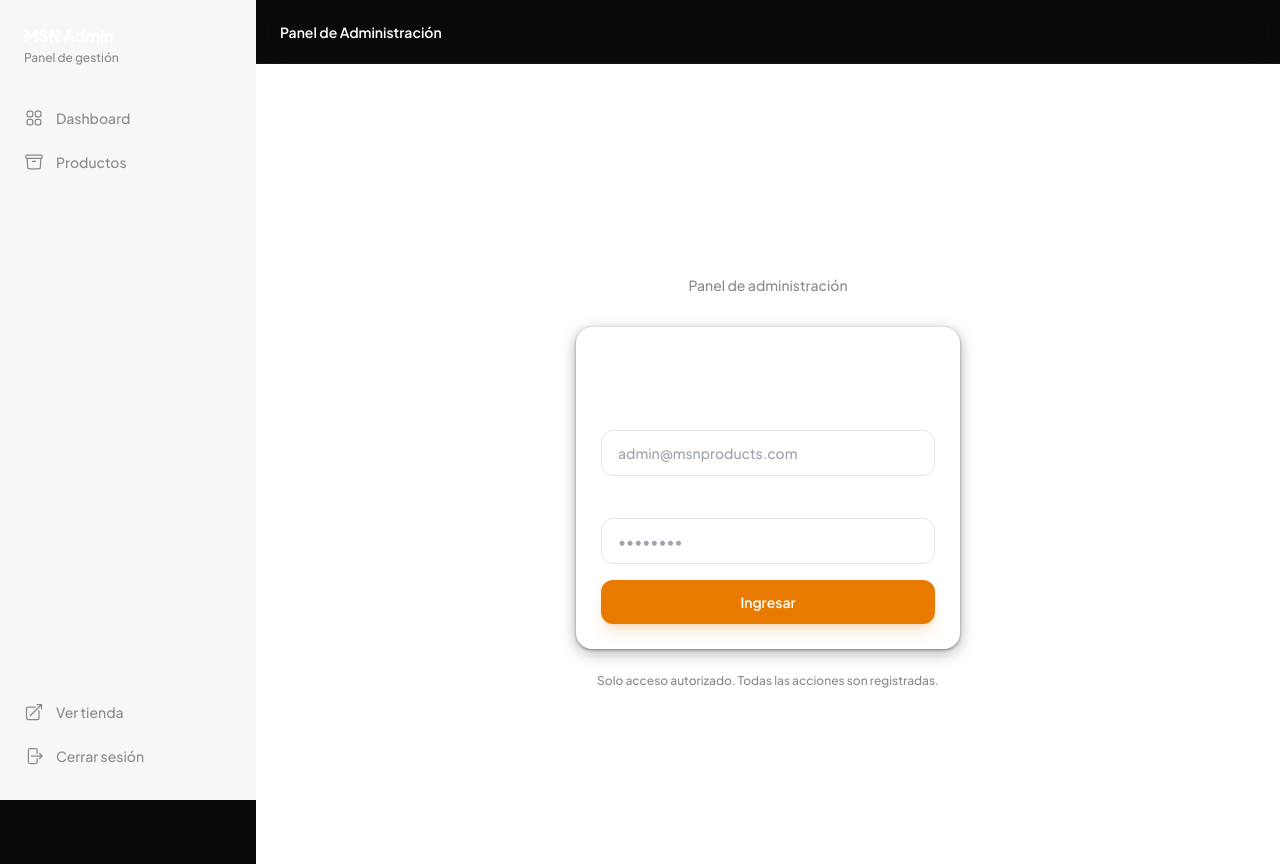
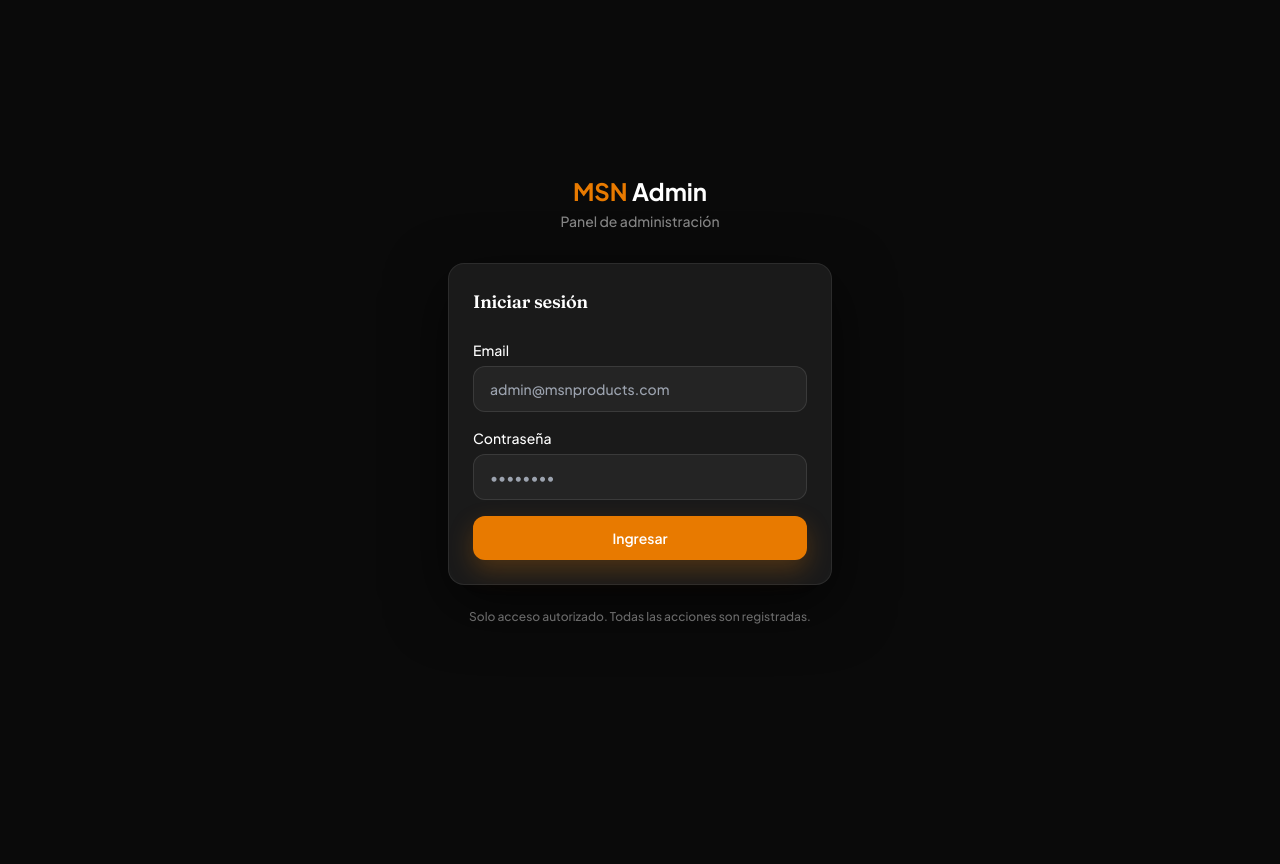
Before and after one commit to salvaFar444/msn-products, a Next.js app: page /admin/login in a window 1280 px wide. After the commit the page ends 800 px from the top, so only its background shows below. Built offline with nearby package versions, Linux system fonts and the light colour scheme; no server answers.

Commit message:
"Fix: detalles de letras y admin dashboard"

```diff
--- a/app/admin/login/page.tsx
+++ b/app/admin/login/page.tsx
@@ -33,29 +33,58 @@ export default function AdminLoginPage() {
   }
 
   return (
-    <div className="flex min-h-screen items-center justify-center bg-background px-4">
+    // Full-screen overlay — covers sidebar/navbar rendered by /admin/layout.tsx
+    <div
+      className="fixed inset-0 z-50 flex items-center justify-center px-4"
+      style={{ backgroundColor: '#0A0A0A' }}
+    >
       <div className="w-full max-w-sm">
         {/* Logo */}
         <div className="mb-8 text-center">
           <p className="text-2xl font-bold">
-            <span className="text-gradient-accent">MSN</span>
-            <span className="text-white"> Admin</span>
+            <span style={{ color: '#E87A00' }}>MSN</span>
+            <span style={{ color: '#FFFFFF' }}> Admin</span>
           </p>
-          <p className="mt-1 text-sm text-muted">Panel de administración</p>
+          <p className="mt-1 text-sm" style={{ color: 'rgba(255,255,255,0.5)' }}>
+            Panel de administración
+          </p>
         </div>
 
-        <div className="card p-6">
-          <h1 className="mb-6 text-lg font-semibold text-white">Iniciar sesión</h1>
+        <div
+          className="rounded-2xl p-6"
+          style={{
+            backgroundColor: '#1A1A1A',
+            border: '1px solid rgba(255,255,255,0.08)',
+            boxShadow: '0 20px 60px rgba(0,0,0,0.6)',
+          }}
+        >
+          <h1
+            className="mb-6 text-lg font-semibold"
+            style={{ color: '#FFFFFF' }}
+          >
+            Iniciar sesión
+          </h1>
 
           {error && (
-            <div className="mb-4 rounded-xl border border-danger/30 bg-danger/10 px-4 py-3 text-sm text-danger">
+            <div
+              className="mb-4 rounded-xl px-4 py-3 text-sm"
+              style={{
+                backgroundColor: 'rgba(220,38,38,0.1)',
+                border: '1px solid rgba(220,38,38,0.3)',
+                color: '#FCA5A5',
+              }}
+            >
               {error}
             </div>
           )}
 
           <form onSubmit={handleSubmit} className="space-y-4">
             <div>
-              <label htmlFor="email" className="mb-1.5 block text-sm font-medium text-white">
+              <label
+                htmlFor="email"
+                className="mb-1.5 block text-sm font-medium"
+                style={{ color: '#FFFFFF' }}
+              >
                 Email
               </label>
               <input
@@ -66,12 +95,28 @@ export default function AdminLoginPage() {
                 value={email}
                 onChange={(e) => setEmail(e.target.value)}
                 placeholder="admin@msnproducts.com"
-                className="w-full rounded-xl border border-border bg-surface-raised px-4 py-3 text-sm text-white placeholder:text-muted-low outline-none transition-colors focus:border-accent"
+                className="w-full rounded-xl px-4 py-3 text-sm outline-none transition-colors"
+                style={{
+                  backgroundColor: '#242424',
+                  border: '1px solid rgba(255,255,255,0.1)',
+                  color: '#FFFFFF',
+                }}
+                onFocus={(e) => {
+                  ;(e.currentTarget as HTMLInputElement).style.borderColor = '#E87A00'
+                }}
+                onBlur={(e) => {
+                  ;(e.currentTarget as HTMLInputElement).style.borderColor =
+                    'rgba(255,255,255,0.1)'
+                }}
               />
             </div>
 
             <div>
-              <label htmlFor="password" className="mb-1.5 block text-sm font-medium text-white">
+              <label
+                htmlFor="password"
+                className="mb-1.5 block text-sm font-medium"
+                style={{ color: '#FFFFFF' }}
+              >
                 Contraseña
               </label>
               <input
@@ -82,19 +127,60 @@ export default function AdminLoginPage() {
                 value={password}
                 onChange={(e) => setPassword(e.target.value)}
                 placeholder="••••••••"
-                className="w-full rounded-xl border border-border bg-surface-raised px-4 py-3 text-sm text-white placeholder:text-muted-low outline-none transition-colors focus:border-accent"
+                className="w-full rounded-xl px-4 py-3 text-sm outline-none transition-colors"
+                style={{
+                  backgroundColor: '#242424',
+                  border: '1px solid rgba(255,255,255,0.1)',
+                  color: '#FFFFFF',
+                }}
+                onFocus={(e) => {
+                  ;(e.currentTarget as HTMLInputElement).style.borderColor = '#E87A00'
+                }}
+                onBlur={(e) => {
+                  ;(e.currentTarget as HTMLInputElement).style.borderColor =
+                    'rgba(255,255,255,0.1)'
+                }}
               />
             </div>
 
             <button
               type="submit"
               disabled={loading}
-              className="flex h-11 w-full items-center justify-center gap-2 rounded-xl bg-accent text-sm font-semibold text-white shadow-lg shadow-accent/20 transition-all hover:bg-accent-hover disabled:opacity-50 disabled:cursor-not-allowed"
+              className="flex h-11 w-full items-center justify-center gap-2 rounded-xl text-sm font-semibold transition-all disabled:opacity-50 disabled:cursor-not-allowed"
+              style={{
+                backgroundColor: '#E87A00',
+                color: '#FFFFFF',
+                boxShadow: '0 10px 24px rgba(232,122,0,0.25)',
+              }}
+              onMouseEnter={(e) => {
+                if (!loading)
+                  (e.currentTarget as HTMLButtonElement).style.backgroundColor = '#C96700'
+              }}
+              onMouseLeave={(e) => {
+                ;(e.currentTarget as HTMLButtonElement).style.backgroundColor = '#E87A00'
+              }}
             >
               {loading && (
-                <svg className="animate-spin h-4 w-4" xmlns="http://www.w3.org/2000/svg" fill="none" viewBox="0 0 24 24" aria-hidden="true">
-                  <circle className="opacity-25" cx="12" cy="12" r="10" stroke="currentColor" strokeWidth="4" />
-                  <path className="opacity-75" fill="currentColor" d="M4 12a8 8 0 018-8V0C5.373 0 0 5.373 0 12h4z" />
+                <svg
+                  className="animate-spin h-4 w-4"
+                  xmlns="http://www.w3.org/2000/svg"
+                  fill="none"
+                  viewBox="0 0 24 24"
+                  aria-hidden="true"
+                >
+                  <circle
+                    className="opacity-25"
+                    cx="12"
+                    cy="12"
+                    r="10"
+                    stroke="currentColor"
+                    strokeWidth="4"
+                  />
+                  <path
+                    className="opacity-75"
+                    fill="currentColor"
+                    d="M4 12a8 8 0 018-8V0C5.373 0 0 5.373 0 12h4z"
+                  />
                 </svg>
               )}
               {loading ? 'Ingresando...' : 'Ingresar'}
@@ -102,7 +188,10 @@ export default function AdminLoginPage() {
           </form>
         </div>
 
-        <p className="mt-6 text-center text-xs text-muted">
+        <p
+          className="mt-6 text-center text-xs"
+          style={{ color: 'rgba(255,255,255,0.4)' }}
+        >
           Solo acceso autorizado. Todas las acciones son registradas.
         </p>
       </div>
--- a/components/home/ProductCard.tsx
+++ b/components/home/ProductCard.tsx
@@ -71,8 +71,11 @@ export default function ProductCard({ product }: ProductCardProps) {
 
         {/* Free delivery overlay on hover */}
         <div className="absolute bottom-0 left-0 right-0 translate-y-full transition-transform duration-300 ease-out group-hover:translate-y-0">
-          <div className="flex items-center justify-center gap-1.5 bg-success/10 py-2 text-[11px] font-bold text-success">
-            <Truck className="h-3.5 w-3.5" aria-hidden="true" />
+          <div
+            className="flex items-center justify-center gap-1.5 py-2.5 text-[11px] font-bold uppercase tracking-wide text-white shadow-lg"
+            style={{ backgroundColor: '#16A34A' }}
+          >
+            <Truck className="h-3.5 w-3.5" strokeWidth={2.5} aria-hidden="true" />
             Domicilio gratis en Montería
           </div>
         </div>
--- a/data/reviews.ts
+++ b/data/reviews.ts
@@ -28,7 +28,7 @@ export const REVIEWS: Review[] = [
     name: 'Valentina Guerra',
     location: 'Cereté, Córdoba',
     text:
-      'Desde Cereté hice mi pedido y llegó sin problema. Me encantó que pudiera pagar contra entrega, eso me dio mucha confianza. Ya pedí por segunda vez.',
+      'Desde Cereté coordinamos todo por WhatsApp, fue súper fácil. Me explicaron el envío, me guiaron paso a paso y el producto llegó en perfecto estado. Ya pedí por segunda vez.',
     stars: 5,
   },
 ]
```
Also changed, not shown: 2 other files (tests, documents, lock files or other folders).
